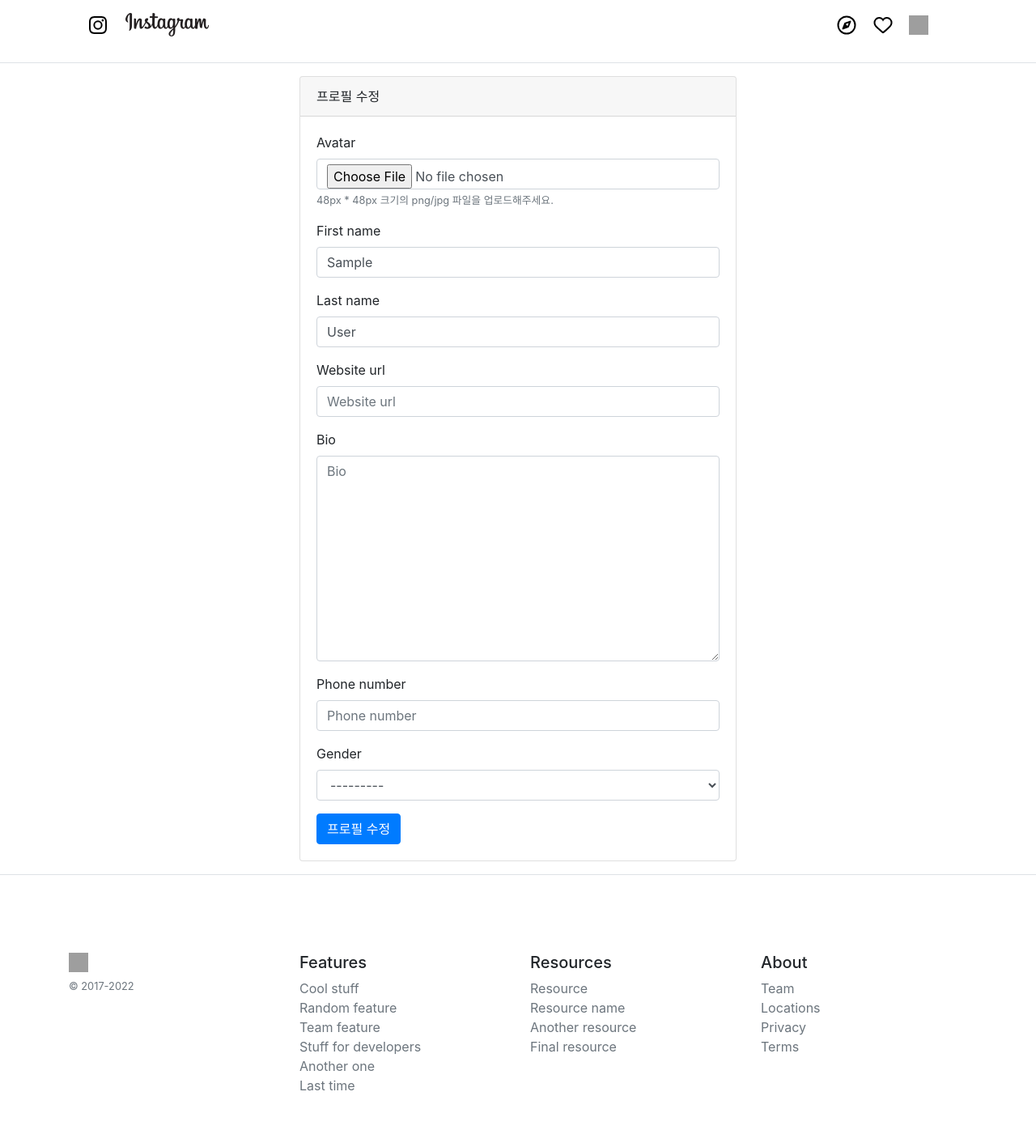
After one commit to Mangrove-Sun/MOStagram, a Django app: page /accounts/edit/ in a window 1280 px wide. The commit adds this page. Shown: the whole page at 81% size. Run offline with Django 3.2, Linux system fonts and the light colour scheme; the visitor is signed in with stand-in values (Sample User, id 1); some libraries are stand-ins or nearby versions; grey boxes are pictures that could not be loaded.

Commit message:
프로필 수정 구현과 장고3에서 추가된 TextChoices 활용

```diff
--- a/MOStagram/templates/_form.html
+++ b/MOStagram/templates/_form.html
@@ -7,6 +7,7 @@
     </div>
   {% endif %}
   <div class="card-body">
+    {% if form %}
       <form action="" method="POST" enctype="multipart/form-data">
         {% csrf_token %}
         {% bootstrap_form form %}
@@ -16,5 +17,10 @@
           </button>
         {% endbuttons %}
       </form>
+    {% else %}
+      <div class="alert alert-danger">
+        form 객체를 지정해주세요.
+      </div>
+    {% endif %}
   </div>
 </div>
--- a/MOStagram/templates/layout.html
+++ b/MOStagram/templates/layout.html
@@ -49,10 +49,14 @@
                     <path d="M16.792 3.904A4.989 4.989 0 0 1 21.5 9.122c0 3.072-2.652 4.959-5.197 7.222-2.512 2.243-3.865 3.469-4.303 3.752-.477-.309-2.143-1.823-4.303-3.752C5.141 14.072 2.5 12.167 2.5 9.122a4.989 4.989 0 0 1 4.708-5.218 4.21 4.21 0 0 1 3.675 1.941c.84 1.175.98 1.763 1.12 1.763s.278-.588 1.11-1.766a4.17 4.17 0 0 1 3.679-1.938m0-2a6.04 6.04 0 0 0-4.797 2.127 6.052 6.052 0 0 0-4.787-2.127A6.985 6.985 0 0 0 .5 9.122c0 3.61 2.55 5.827 5.015 7.97.283.246.569.494.853.747l1.027.918a44.998 44.998 0 0 0 3.518 3.018 2 2 0 0 0 2.174 0 45.263 45.263 0 0 0 3.626-3.115l.922-.824c.293-.26.59-.519.885-.774 2.334-2.025 4.98-4.32 4.98-7.94a6.985 6.985 0 0 0-6.708-7.218Z"></path>
                   </svg>
                 </a>
-                <a class="p-2 text-dark" href="#">
+                <a class="p-2 text-dark" href="{% url "profile_edit"%}">
                   {% comment %} MOStagram/urls.py에서 'identicon/image/<path:data>/'로 지정했기때문에, 아래 url 에서 data='' 하고 지정해줘도 된다. {% endcomment %}
                   {% comment %} <img src="{% url 'pydenticon_image' data=user.username %}" alt="Profile_image" style="width: 24px; height: 24px;"/> {% endcomment %}
-                  <img src="{% url 'pydenticon_image' user.username %}" alt="Profile_image" style="width: 24px; height: 24px;"/>
+                  {% if user.avatar %}
+                    <img src="{{ user.avatar.url }}" alt="Profile_image" style="width: 24px; height: 24px;" />
+                  {% else %}
+                    <img src="{% url 'pydenticon_image' user.username %}" alt="Profile_image" style="width: 24px; height: 24px;"/>
+                  {% endif %}
                 </a>
               </nav>
             </div>
--- a/accounts/forms.py
+++ b/accounts/forms.py
@@ -31,3 +31,8 @@ class SignupForm(UserCreationForm):
   #     if qs.exists():
   #       raise forms.ValidationError("이미 등록된 이메일 주소입니다.")
   #   return username
+
+class ProfileForm(forms.ModelForm):
+  class Meta:
+    model = User
+    fields = ['avatar', 'first_name', 'last_name', 'website_url', 'bio', 'phone_number', 'gender']
--- a/accounts/models.py
+++ b/accounts/models.py
@@ -1,13 +1,22 @@
 from django.conf import settings
 from django.contrib.auth.models import AbstractUser
 from django.core.mail import send_mail
+from django.core.validators import RegexValidator
 from django.db import models
 from django.template.loader import render_to_string
 
 
 class User(AbstractUser):
+  class GenderChices(models.TextChoices):
+    # "M" DB에 저장되는 값, "남성" 보여지는 값
+    MALE = "M", "남성"
+    FEMAIL = "F", "여성"
+
   website_url = models.URLField(blank = True)
   bio = models.TextField(blank = True)
+  phone_number = models.CharField(max_length=13, blank = True, validators = [RegexValidator(r"^010-?\d{4}-?\d{4}$")])
+  gender = models.CharField(max_length = 1, blank = True, choices = GenderChices.choices)  # ,default = GenderChices.MALE) 기본값도 설정 가능 성별은 기본값 설정이 적절하지 않음.
+  avatar = models.ImageField(blank = True, upload_to = "accounts/avatar/%Y/%m/%d", help_text = "48px * 48px 크기의 png/jpg 파일을 업로드해주세요.")
 
   def send_welcome_email(self):
     subject = render_to_string("accounts/welcome_email_subject.txt", {
--- /dev/null
+++ b/accounts/templates/accounts/profile_edit_form.html
@@ -0,0 +1,11 @@
+{% extends 'accounts/layout.html' %}
+
+{% block content %}
+  <div class="container">
+    <div class="row">
+      <div class="col-sm-6 offset-sm-3">
+        {% include '_form.html' with form_title='프로필 수정' submit_label='프로필 수정' %}
+      </div>
+    </div>
+  </div>
+{% endblock content %}
--- a/accounts/urls.py
+++ b/accounts/urls.py
@@ -5,4 +5,5 @@ urlpatterns = [
   path('login/', views.login, name = "login"),  # /accounts/loin/ => settings.LOGIN_URL
   path('logout/', views.logout, name = "logout"),
   path('signup/', views.signup, name = "signup"),
+  path('edit/', views.profile_edit, name = 'profile_edit'),
 ]
--- a/accounts/views.py
+++ b/accounts/views.py
@@ -1,8 +1,9 @@
 from django.contrib import messages
 from django.contrib.auth import login as auth_login
+from django.contrib.auth.decorators import login_required
 from django.contrib.auth.views import LoginView, logout_then_login
 from django.shortcuts import redirect, render
-from .forms import SignupForm
+from .forms import SignupForm, ProfileForm
 
 
 login = LoginView.as_view(template_name = 'accounts/login_form.html')
@@ -12,6 +13,8 @@ def logout(request):
   return logout_then_login(request)
 
 def signup(request):
+
+  print('request: ', request)
   if request.method == "POST":
     form = SignupForm(request.POST)
     if form.is_valid():
@@ -27,3 +30,18 @@ def signup(request):
   return render(request, "accounts/signup_form.html", {
     'form': form,
   })
+
+@login_required
+def profile_edit(request):
+  # print('POST: ', request.FILES)
+  if request.method == 'POST':
+    form = ProfileForm(request.POST, request.FILES, instance=request.user)
+    if form.is_valid():
+      form.save()
+      messages.success(request, "프로필을 수정/저장했습니다.")
+      return redirect("profile_edit")
+  else:
+    form = ProfileForm(instance = request.user)
+  return render(request, "accounts/profile_edit_form.html", {
+    "form": form,
+  })
```
Also changed, not shown: accounts/migrations/0002_user_gender_user_phone_number_alter_user_first_name.py (added), accounts/migrations/0003_user_avatar_alter_user_phone_number.py (added). Lines whose indentation alone changed are shown as unchanged.
